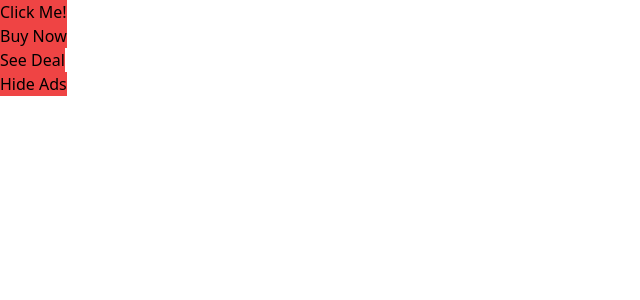
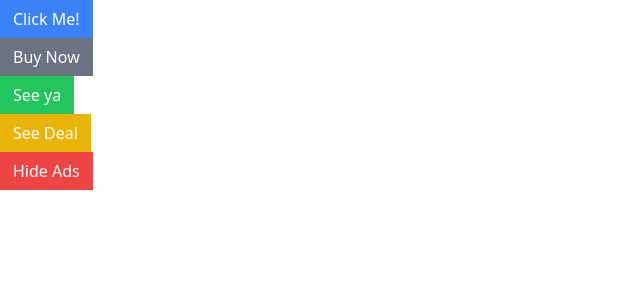
Before and after one commit to devmanoshri/Tailwind-CSS, a React (Create React App) app: page / in a window 1280 px wide. Shown: the top 300 px of the page, without its empty margins (0-640 px from the left). Built offline with nearby package versions, Linux system fonts and the light colour scheme.

Commit message:
introducing react Classnames package

```diff
--- a/package.json
+++ b/package.json
@@ -6,6 +6,7 @@
     "@testing-library/jest-dom": "^5.16.5",
     "@testing-library/react": "^13.4.0",
     "@testing-library/user-event": "^13.5.0",
+    "classnames": "^2.3.2",
     "prop-types": "^15.8.1",
     "react": "^18.2.0",
     "react-dom": "^18.2.0",
--- a/src/App.js
+++ b/src/App.js
@@ -4,18 +4,19 @@
   return (
     <div>
       <div>
-        <Button success warning rounded outline>
-          Click Me!
-        </Button>
+        <Button primary>Click Me!</Button>
       </div>
       <div>
-        <Button>Buy Now</Button>
+        <Button secondary>Buy Now</Button>
       </div>
       <div>
-        <Button>See Deal</Button>
+        <Button success>See ya</Button>
       </div>
       <div>
-        <Button>Hide Ads</Button>
+        <Button warning>See Deal</Button>
+      </div>
+      <div>
+        <Button danger>Hide Ads</Button>
       </div>
     </div>
   );
--- a/src/Button.js
+++ b/src/Button.js
@@ -1,5 +1,5 @@
 import React from "react";
-import PropTypes from "prop-types";
+import className from "classnames";
 
 function Button({
   children,
@@ -11,9 +11,16 @@
   outline,
   rounded,
 }) {
+  const classes = className("px-3 py-1.5 border", {
+    "border-blue-500 bg-blue-500 text-white": primary,
+    "border-gray-500 bg-gray-500 text-white": secondary,
+    "border-green-500 bg-green-500 text-white": success,
+    "border-yellow-500 bg-yellow-500 text-white": warning,
+    "border-red-500 bg-red-500 text-white": danger,
+  });
   return (
     <div>
-      <button className="bg-red-500">{children}</button>
+      <button className={classes}>{children}</button>
     </div>
   );
 }
```
Also changed, not shown: 1 other file (tests, documents, lock files or other folders).
